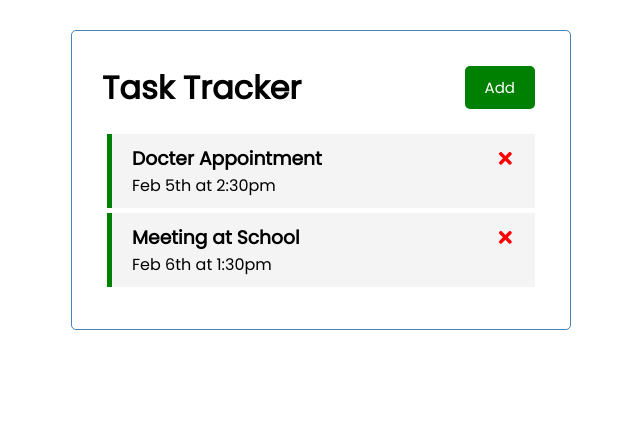
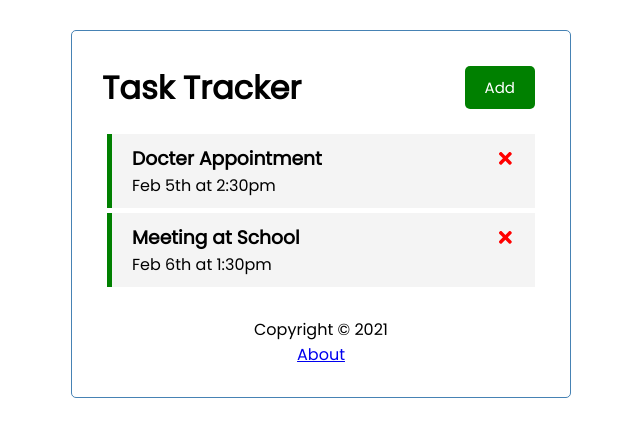
Before and after one commit to muhammadzhuhry/task-tracker, a React (Create React App) app: page / in a window 1280 px wide. Shown: the top 436 px of the page, without its empty margins (319-959 px from the left). Built offline with nearby package versions, Linux system fonts and the light colour scheme; data requests are answered from the project's data file.

Commit message:
modify App with router logic

```diff
--- a/src/App.js
+++ b/src/App.js
@@ -1,7 +1,10 @@
 import { useState, useEffect } from 'react'
+import { BrowserRouter as Router, Route } from 'react-router-dom'
 import Header from './components/Header'
 import Tasks from './components/Tasks'
 import AddTask from './components/AddTask'
+import Footer from './components/Footer'
+import About from './components/About'
 
 function App() {
   const [showAddTask, setShowAddTask] = useState(false)
@@ -33,8 +36,6 @@
 
     return data
   }
-
-
 
   // Add Task
   const addTask = async(task) => {
@@ -82,11 +83,15 @@
   }
 
   return (
+    <Router>
       <div className="container">
         <Header
           onAdd={() => setShowAddTask(!showAddTask)}
           showAdd={showAddTask}
         />
+
+        <Route path='/' exact render={(props) => (
+          <>
             {showAddTask && <AddTask onAdd={addTask} /> }
             { tasks.length > 0 ? (
               <Tasks tasks={tasks} onDelete=
@@ -94,7 +99,12 @@
             ) : (
               'No Task To Show'
             )}
+          </>
+        )} />
+        <Route path='/about' component={About} />
+        <Footer />
       </div>
+    </Router>
   );
 }
 
```
Lines whose indentation alone changed are shown as unchanged.
